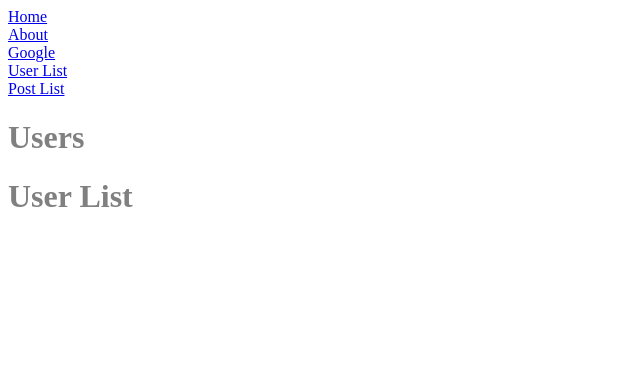
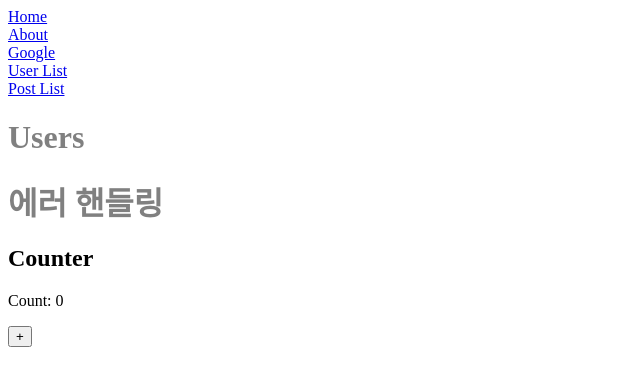
Before and after one commit to MarkJunHyeok/nuxt, a Nuxt app: page /users/list in a window 1280 px wide. Shown: the top 386 px of the page, without its empty margins (0-640 px from the left). Built offline with nearby package versions, Linux system fonts and the light colour scheme.

Commit message:
createError

```diff
--- a/pages/users.vue
+++ b/pages/users.vue
@@ -1,11 +1,23 @@
 <script setup lang="ts">
+const resetError = (error) => {
+  error.value = null
+}
 
+const someErrorLogger = (error) => {
+  console.log('someErrorLogger', error)
+}
 </script>
 
 <template>
   <div>
     <h1>Users</h1>
-    <NuxtPage/>
+    <NuxtErrorBoundary @error="someErrorLogger">
+      <NuxtPage/>
+      <template #error="{ error }">
+        <p>{{ error }}</p>
+        <button @click="resetError(error)">Clear Error</button>
+      </template>
+    </NuxtErrorBoundary>
   </div>
 
 </template>
--- a/pages/users/list.vue
+++ b/pages/users/list.vue
@@ -1,11 +1,15 @@
-<script setup lang="ts">
-
+<template>
+  <div>
+    <h1>에러 핸들링</h1>
+    <h2>Counter</h2>
+    <p>Count: {{ counter }}</p>
+    <div><button @click="inc">+</button></div>
+  </div>
+</template>
+<script setup>
+const counter = ref(0);
+const inc = () => {
+  throw createError('에러 발생');
+  counter.value++;
+};
 </script>
-
-<template>
-  <h1>User List</h1>
-</template>
-
-<style scoped>
-
-</style>
```
